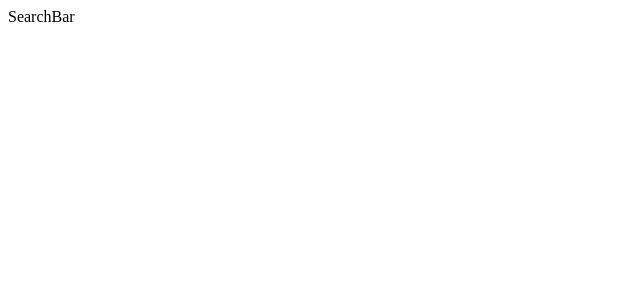
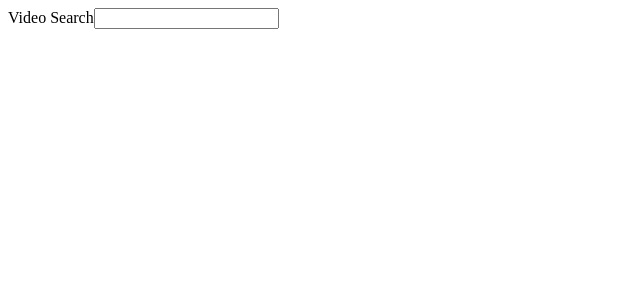
Before and after one commit to Antkeo1/VideoApp, a React (Create React App) app: page / in a window 1280 px wide. Shown: the top 300 px of the page, without its empty margins (0-640 px from the left). Built offline with nearby package versions, Linux system fonts and the light colour scheme; the HTML template or start-up script is replaced by a standard one.

Commit message:
searchbar component created

```diff
--- a/src/Components/App.js
+++ b/src/Components/App.js
@@ -4,7 +4,7 @@ import SearchBar from './SearchBar'
 class App extends React.Component {
   render() {
     return (
-      <div>
+      <div className='ui container'>
         <SearchBar />
       </div>
     )
--- a/src/Components/SearchBar.js
+++ b/src/Components/SearchBar.js
@@ -1,9 +1,35 @@
 import React from 'react'
 
 class SearchBar extends React.Component {
+  state = {
+    term: ''
+  }
+
+  // event handler
+  termChange = (e) => {
+    this.setState({
+      term: e.target.value
+    })
+  }
+
+  formSubmit = e => {
+    e.preventDefault()
+
+  }
+
   render() {
     return (
-      <div>SearchBar</div>
+      <div className='searchbar ui segment'>
+        <form onSubmit={this.formSubmit} className='ui form' >
+          <div className='field'>
+            <label>Video Search</label>
+            <input type='text'
+                    value={this.state.term}
+                    onChange={this.termChange}
+                  />
+          </div>
+        </form>
+      </div>
     )
   }
 }
```
Also changed, not shown: 13 other files (tests, documents, lock files or other folders).
